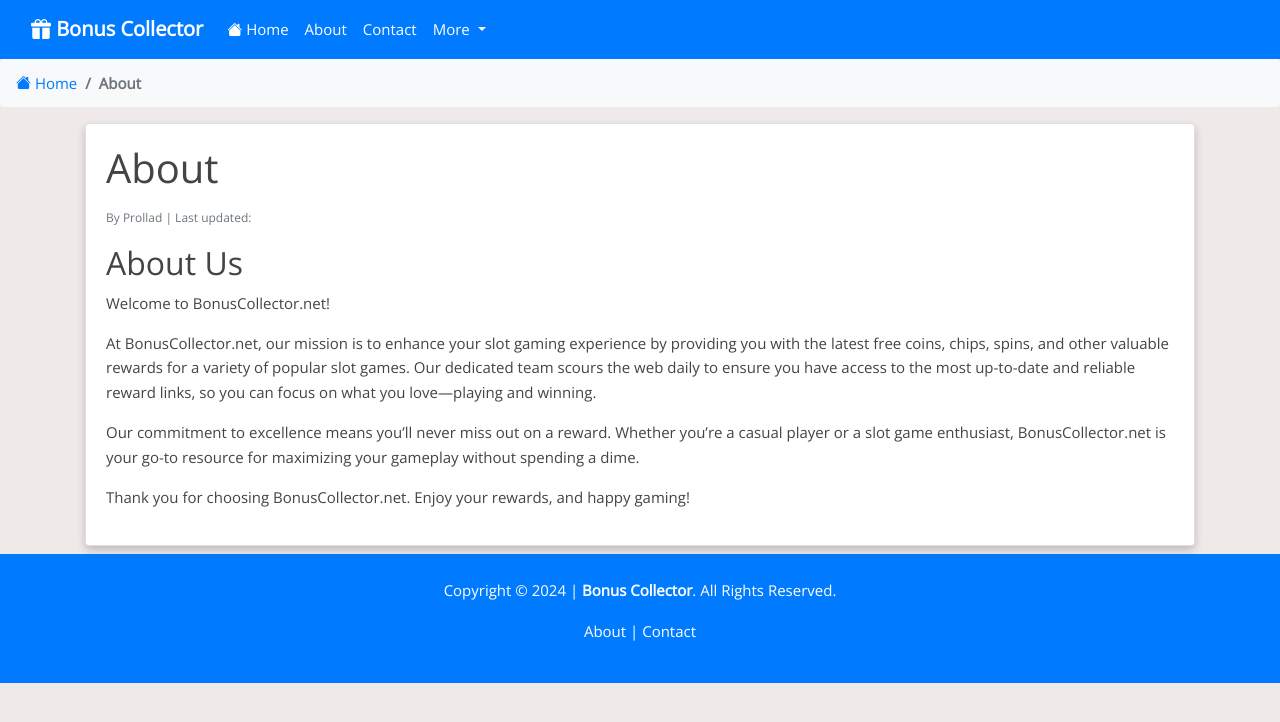
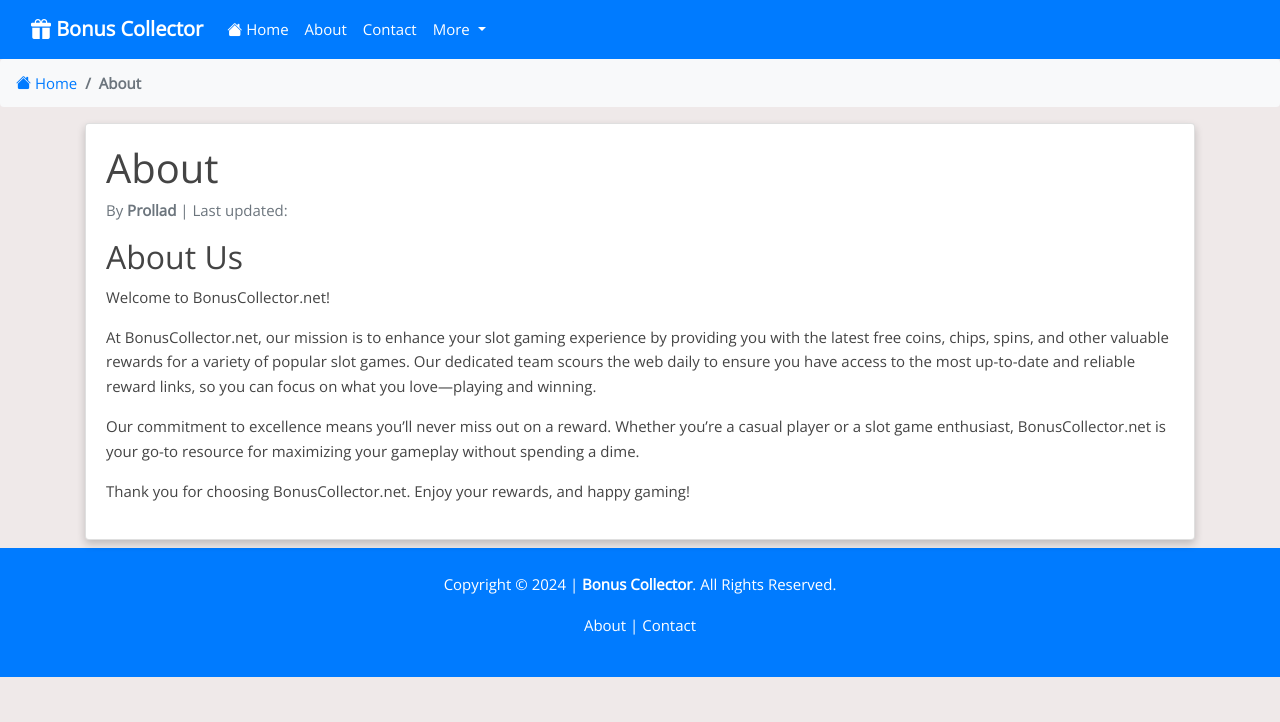
Before and after one commit to Prollad99/bs-net, a Jekyll site: the page built from _pages/about.md, in a window 1280 px wide. Shown: the top 722 px of the page. Built offline with Jekyll 4.4.1, drawn with Linux system fonts in a browser that asks for light colours; nearby versions of some CDN libraries; comment, search, counter and statistics services are not loaded.

Commit message:
Update page.html

```diff
--- a/_layouts/page.html
+++ b/_layouts/page.html
@@ -7,8 +7,8 @@ layout: default
           <h1 class="card-title">{{ page.title }}</h1>
 
     <!-- Author and Last Updated Date -->
-    <p class="text-muted">
-      <small>By {{ page.author }} | Last updated: {{ page.last_modified_at | date: "%B %d, %Y" }}</small>
+    <p class="card-subtitle text-muted mb-3">
+      By <strong>{{ page.author }}</strong> | Last updated: <strong>{{ page.last_modified_at | date: "%B %d, %Y" }}</strong>
     </p>
 
           <div class="card-text">{{ content }}</div>
```
